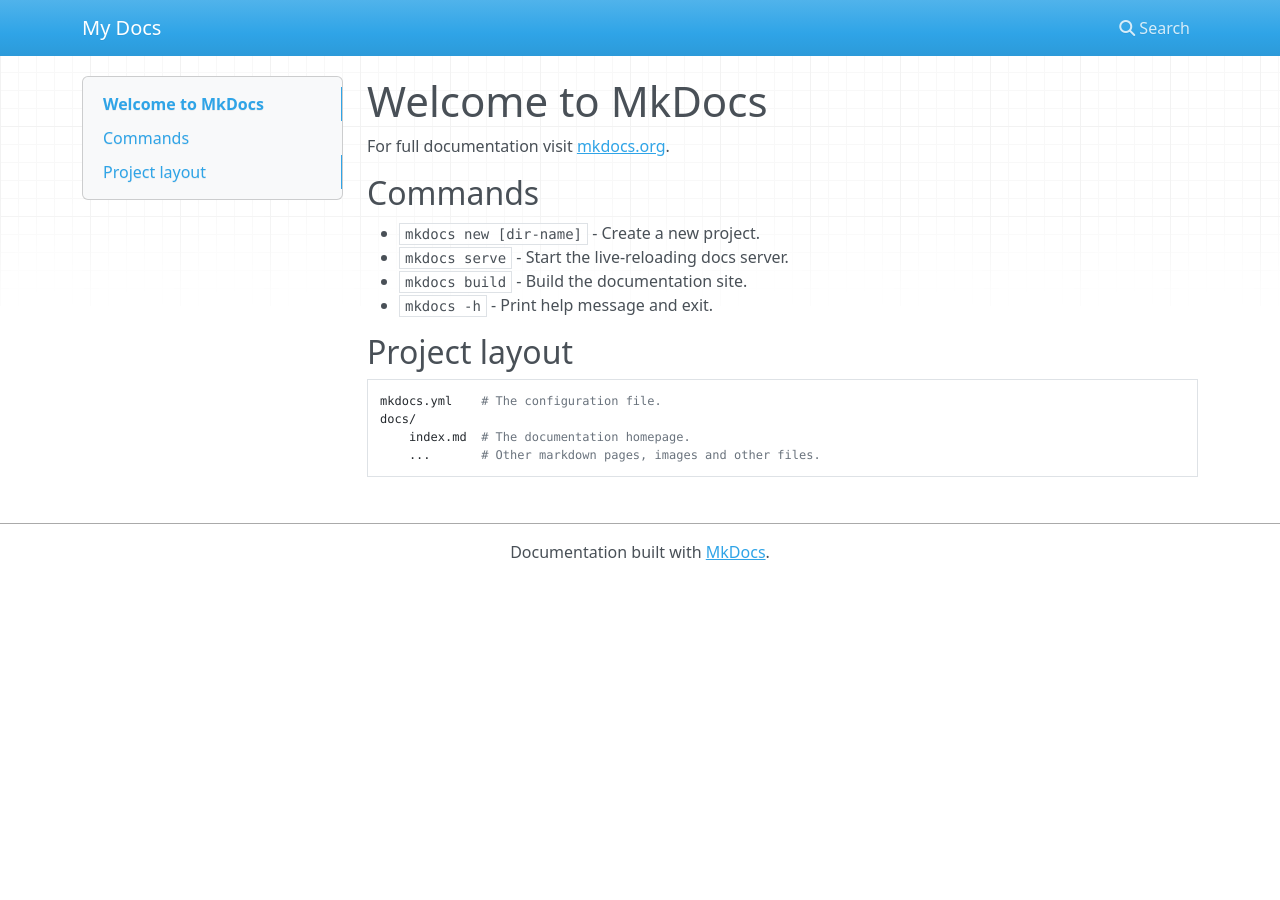
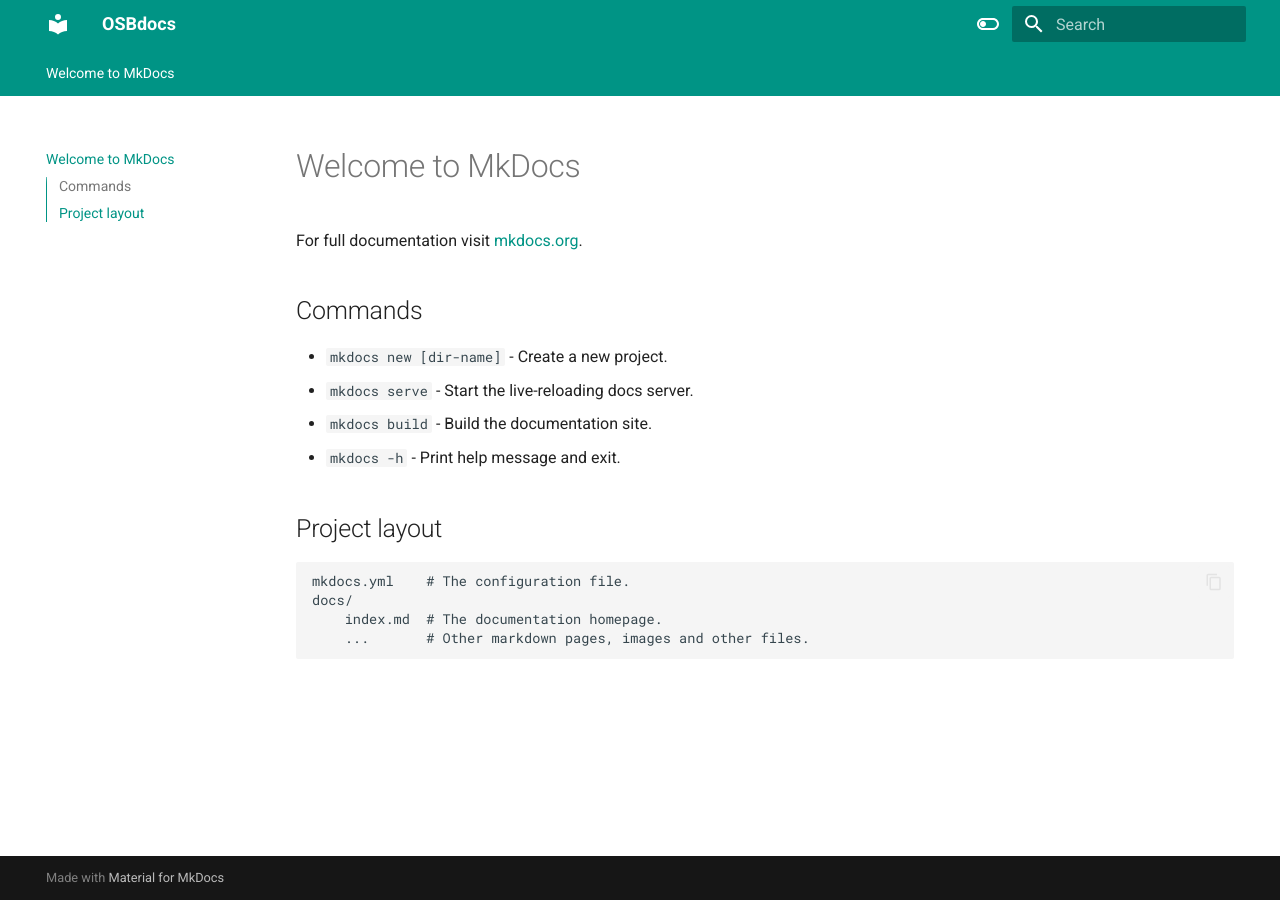
Before and after one commit to sposborne/osbdocs, an MkDocs documentation site: the page built from docs/index.md, in a window 1280 px wide. Built offline with MkDocs 1.6.1 and Material for MkDocs 9.7.7, drawn with Linux system fonts in a browser that asks for light colours; nearby versions of some CDN libraries.

Commit message:
1st config

```diff
--- a/mkdocs.yml
+++ b/mkdocs.yml
@@ -1 +1,27 @@
-site_name: My Docs
+site_name: OSBdocs
+theme:
+  name: material
+  features:
+    - navigation.tabs
+    - navigation.sections
+    - toc.integrate
+    - navigation.top
+    - search.suggest
+    - search.highlight
+    - content.tabs.link
+    - content.code.annotation
+    - content.code.copy
+  language: en
+  palette:
+    - scheme: default
+      toggle:
+        icon: material/toggle-switch-off-outline
+        name: Switch to dark mode
+      primary: teal
+      accent: purple
+    - scheme: slate
+      toggle:
+        icon: material/toggle-switch
+        name: Switch to light mode
+      primary: teal
+      accent: lime
```
